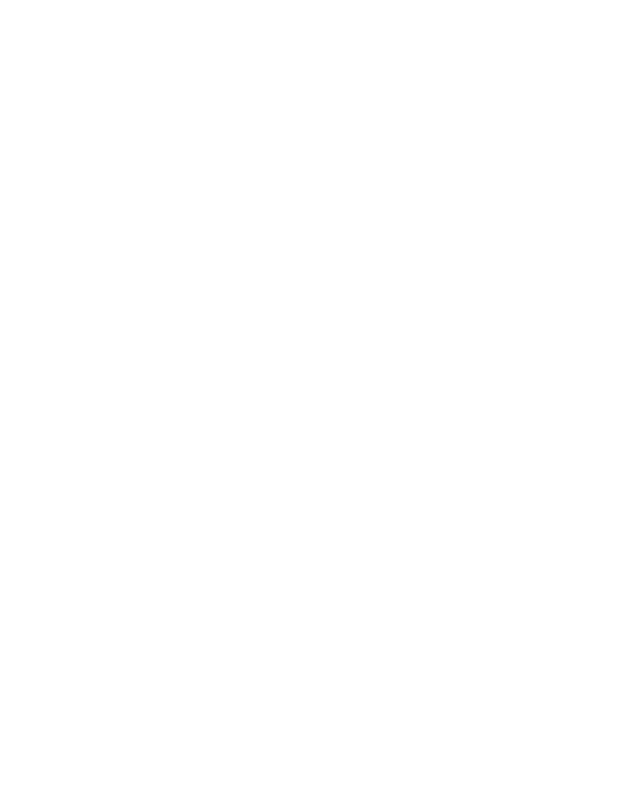
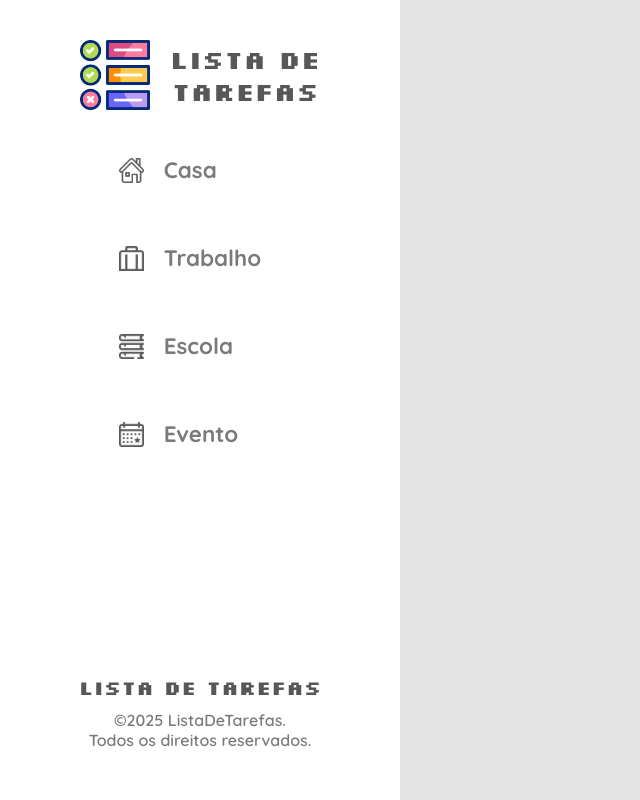
Before and after one commit to edusantosfr/Tarefa-6, a plain HTML site: page index.html in a window 1280 px wide. Shown: the whole page, without its empty margins (0-640 px from the left). Drawn offline with Linux system fonts and the light colour scheme; a web font is replaced by a local one.

Commit message:
commit de update do menu

```diff
--- a/index.html
+++ b/index.html
@@ -7,6 +7,45 @@
     <title>Lista de Tarefas</title>
 </head>
 <body>
+    <div class="container">
+        <div id="menu">
+            <div class="logo">
+                <img src="assets/logo.png" alt="logo">
+                <h1>Lista de
+                    <br>
+                    Tarefas</h1>
+            </div>
+            <div class="category">
+                <div>
+                    <img class="icon" src="assets/house.png" alt="logo de uma casa">
+                    <a href="">Casa</a>
+                </div>
+                <div>
+                    <img class="icon" src="assets/work.png" alt="logo de uma pasta">
+                    <a href="">Trabalho</a>
+                </div>
+                <div>
+                    <img class="icon" src="assets/school.png" alt="logo de livros">
+                    <a href="">Escola</a>
+                </div>
+                <div>
+                    <img class="icon" src="assets/event.png" alt="logo de um calendario">
+                    <a href="">Evento</a>
+                </div>
+            </div>
+            <footer id="footer">
+                <a class="logo" href="#">Lista de Tarefas</a>
+                <p>©2025 ListaDeTarefas.</p>
+                <p>Todos os direitos reservados.</p>
+            </footer>
+        </div>
+        <div id="navigation">
+
+        </div>
+        <div id="tasks">
+
+        </div>
+    </div>
     <script src="main.js"></script>
 </body>
 </html>
--- a/style.css
+++ b/style.css
@@ -0,0 +1,109 @@
+@import url('https://fonts.googleapis.com/css2?family=Silkscreen:wght@400;700&display=swap');
+
+@import url('https://fonts.googleapis.com/css2?family=Host+Grotesk:ital,wght@0,300..800;1,300..800&family=Inter:ital,opsz,wght@0,14..32,100..900;1,14..32,100..900&family=Quicksand:wght@300..700&display=swap');
+
+* {
+    padding: 0px;
+    margin: 0px;
+    box-sizing: border-box;
+}
+
+:root {
+    --body-color: rgb(228, 228, 228);
+    --text-color: rgb(122, 122, 122);
+    font-family: "Quicksand", serif;
+    --title-font-family: "Silkscreen", serif;
+    font-weight: 400;
+    font-style: normal;
+}
+
+.container {
+    display: grid;
+    grid-template-columns: 400px 1fr;
+    grid-template-rows: 200px 1fr;
+    height: 100vh;
+
+    grid-template-areas:
+        "menu navigation"
+        "menu tasks"
+    ;
+}
+
+#menu {
+    grid-area: menu;
+    background-color: white;
+
+    display: flex;
+    flex-direction: column;
+    align-items: center;
+    justify-content: space-between;
+}
+
+.logo {
+    display: flex;
+    padding-top: 40px;
+    font-size: 20px;
+    text-align: center;
+    align-items: center;
+
+    font-family: var(--title-font-family);
+    color: rgb(87, 87, 87);
+    text-decoration: none;
+    font-size: 0.8rem;
+}
+
+.logo img {
+    height: 70px;
+    width: 70px;
+    margin-right: 20px;
+}
+
+.category {
+    margin-bottom: 120px;
+}
+
+.category div {
+    display: flex;
+    flex-direction: row;
+    align-items: center;
+    margin-bottom: 20px;
+
+    font-size: 1.4rem;
+    font-weight: 900;
+}
+
+
+.icon {
+    height: 25px;
+    width: 25px;
+}
+
+.category a {
+    padding: 20px;
+    text-decoration: none;
+    color: var(--text-color);
+}
+
+#footer {
+    display: flex;
+    flex-direction: column;
+    align-items: center;
+    padding-bottom: 50px;
+    color: var(--text-color);
+    font-weight: 600;
+}
+
+#footer a {
+    margin-bottom: 10px;
+    font-size: 20px;
+}
+
+#navigation {
+    grid-area: navigation;
+    background-color: var(--body-color);
+}
+
+#tasks {
+    grid-area: tasks;
+    background-color: var(--body-color);
+}
```
Also changed, not shown: assets/event.png (added), assets/house.png (added), assets/logo.png (added), assets/school.png (added), assets/work.png (added).
